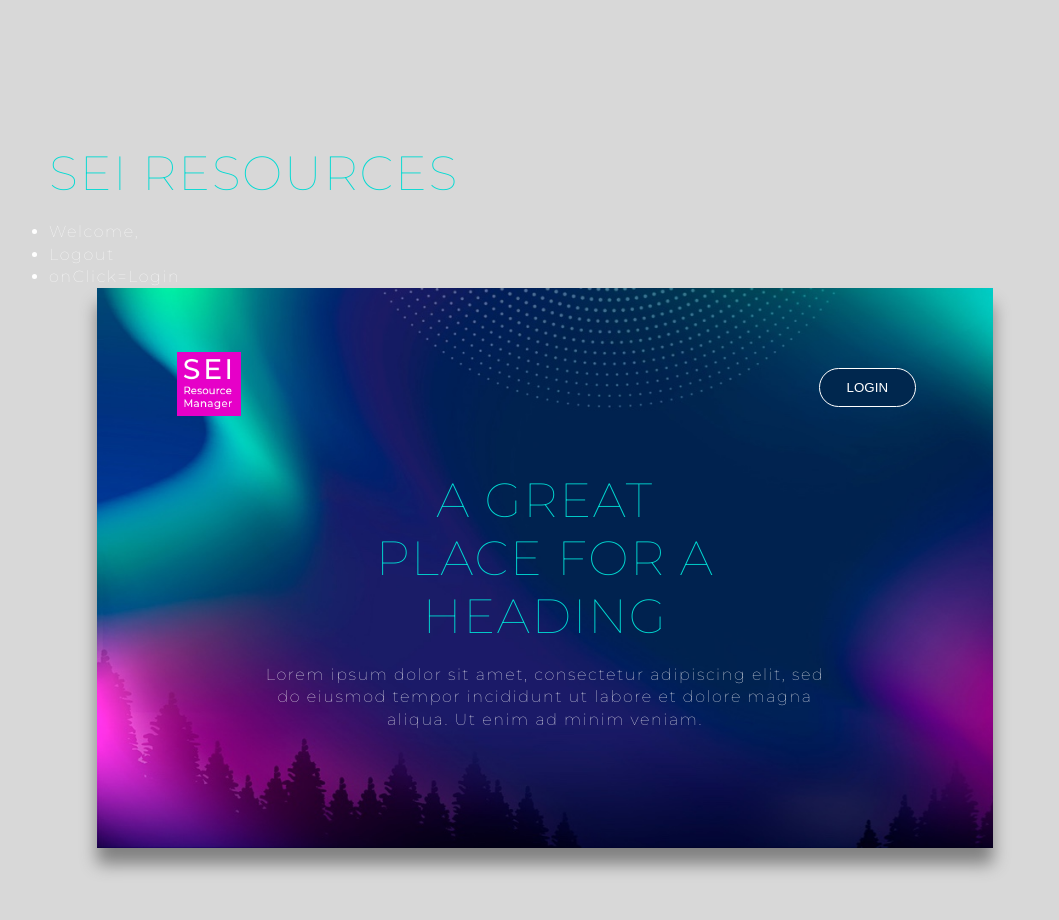
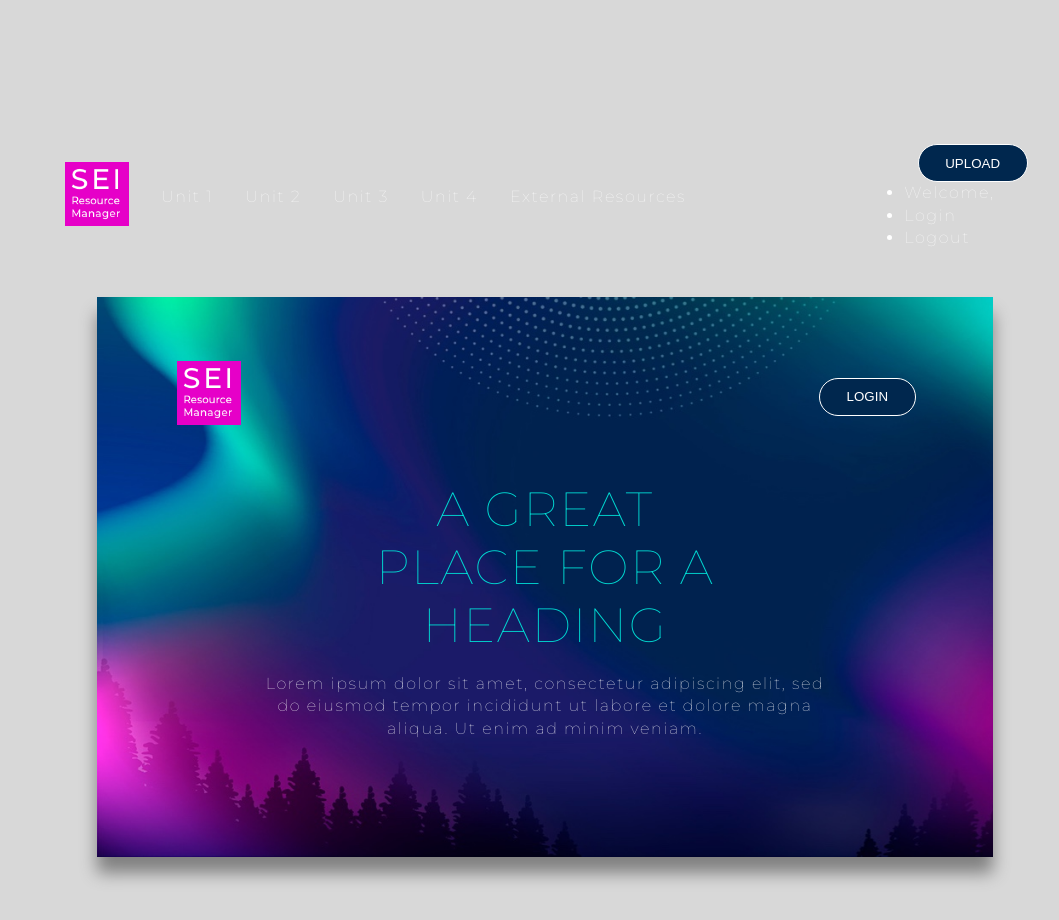
Before and after one commit to KevinMeldau/sei_front, a React (Create React App) app: page / in a window 1280 px wide. Shown: the top 920 px of the page, without its empty margins (95-1154 px from the left). Built offline with nearby package versions, Linux system fonts and the light colour scheme; no server answers.

Commit message:
firebase working...header needs work/refactoring

```diff
--- a/src/App.js
+++ b/src/App.js
@@ -24,14 +24,21 @@ export default function App() {
   });
 
   useEffect(() => {
+    auth.onAuthStateChanged(user => {
+        setState(prevState => ({
+          ...prevState,
+          user,
+        }));
+    });
+
     async function getLessons() {
       try {
-        //assigns json data to variable
         let lessons = await fetch("http://localhost:3000/lessons").then((res) =>
-          res.json()
-        );
+          res.json());
+          setState((prevState) =>({
+            ...prevState,
+          }));
 
-        //sets content state to variable lessons
         console.log;
         setContent(lessons);
       } catch (err) {
--- a/src/components/Header.js
+++ b/src/components/Header.js
@@ -1,18 +1,35 @@
+import React from "react";
+import { Link } from "react-router-dom";
+
+import "../styles.css";
+import companyLogo from "../images/sei_logo.png";
+
 import { login, logout } from "../services/firebase";
 
-const Header = (props) =>(
-    <header>
-        <h1>SEI Resources</h1>
-        <ul>
-            <li>
-                Welcome,
-            </li>
-            <li>
-                Logout
-            </li>
-            <li> onClick={login}Login</li>
-        </ul>
-    </header>
-);
+export default function Nav() {
+  return (
+    <div className="nav">
+      <div className="nav-items">
+        <Link to="/">
+          <img src={companyLogo} alt="Logo image" />
+        </Link>
+        <Link to="/unit_one">Unit 1</Link>
+        <Link to="/unit_two">Unit 2</Link>
+        <Link to="/unit_three">Unit 3</Link>
+        <Link to="/unit_four">Unit 4</Link>
+        <Link to="/external_Resources">External Resources</Link>
+      </div>
+      <div className="login-container">
+        <Link to="/form">
+          <button type="button">Upload</button>
+        </Link>
+          <ul>
 
-export default Header;
+              <li>Welcome,</li>
+              <li onClick={login}>Login</li>
+              <li onClick={logout}>Logout</li>
+          </ul>
+      </div>
+    </div>
+  );
+}
```
